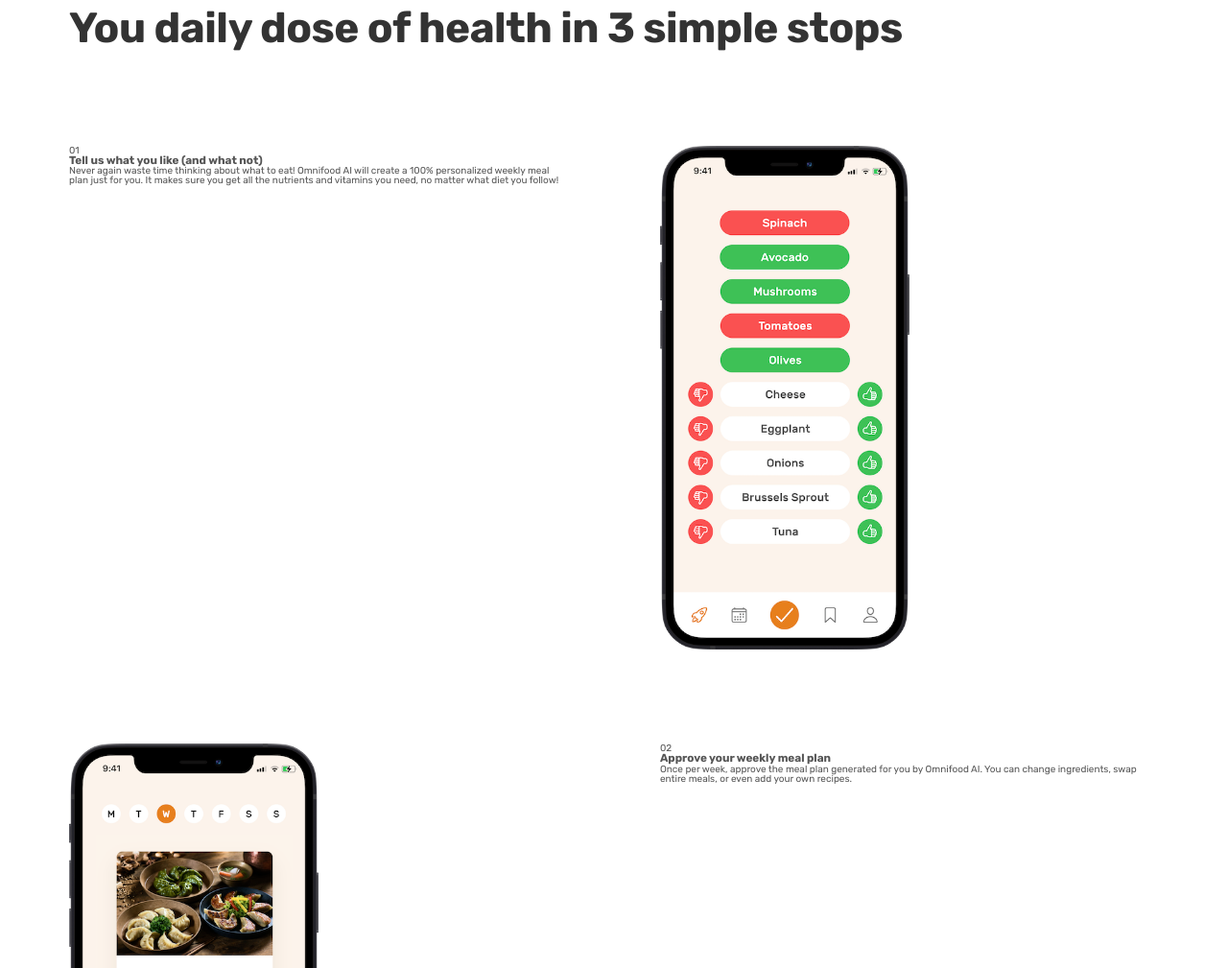
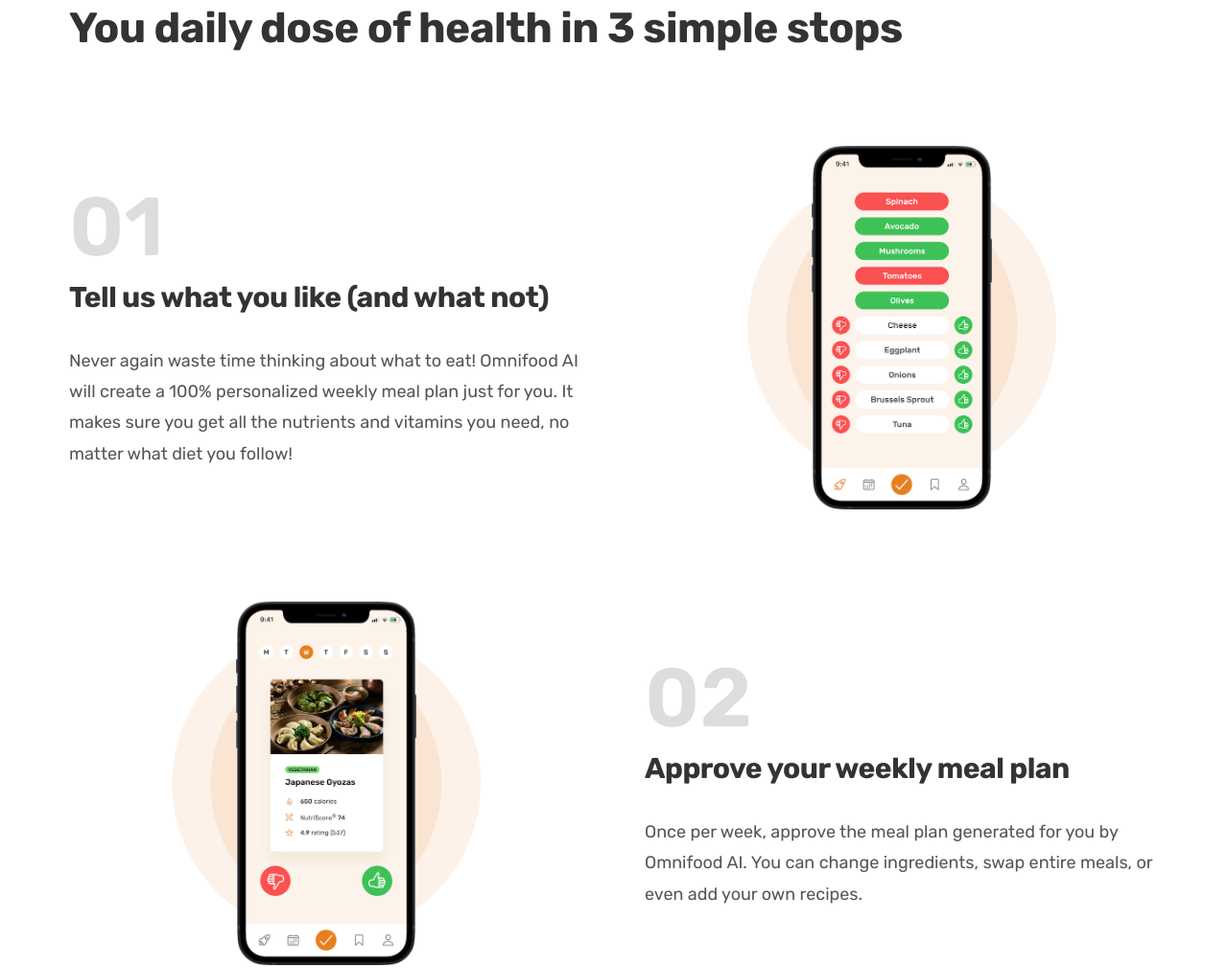
Before and after one commit to OpusMagnus5/front-end, a plain HTML site: page html-css/udemy-jonas/omnifood/index.html in a window 1280 px wide. Shown: the part 885-1894 px from the top of the page at 96% size. Drawn offline with Linux system fonts and the light colour scheme.

Commit message:
omnifood - building how it works section

```diff
--- /dev/null
+++ b/html-css/udemy-jonas/omnifood/css/general.css
@@ -0,0 +1,152 @@
+/*
+
+--- 01 TYPOGRAPHY SYSTEM
+
+FONT SIZE SYSTEM (px)
+10 / 12 / 14 / 16 / 18 / 20 / 24 / 30 / 36 / 44 / 52 / 62 / 74 / 86 / 98
+
+- Font weights:
+Default: 400
+Medium: 500
+Semi-bold: 600
+Bold: 700
+
+- Line heights:
+Default: 1
+Small: 1.05
+Paragraph default: 1.6
+
+- SPACING SYSTEM (px)
+2 / 4 / 8 / 12 / 16 / 24 / 32 / 48 / 64 / 80 / 96 / 128
+
+--- 02 COLORS
+
+- Primary: #e67e22
+- Tints: #fdf2e9
+- Shades: #cf711f
+- Accents:
+- Greys: #555 | #333
+
+--- 03 SHADOWS
+
+--- 04 BORDER RADIUS
+Default: 8px
+
+--- 05 WHITESPACE
+- SPACING SYSTEM (px)
+2 / 4 / 8 / 12 / 16 / 24 / 32 / 48 / 64 / 80 / 96 / 128
+
+*/
+
+* {
+    margin: 0;
+    padding: 0;
+    box-sizing: border-box;
+}
+
+html {
+    /* Domyślna wartość w przeglądarkach to 16px i żeby działa użytkownikowi zmiana wielkości czcionki musimy zmienić to w procentach na 10 px */
+    font-size: 62.5%;
+}
+
+body {
+    font-family: "Rubik",sans-serif;
+    line-height: 1;
+    font-weight: 400;
+    color: #555;
+}
+
+/* --- GENERAL STYLES --- */
+
+.heading-primary, .heading-secondary, .heading-tertiary {
+    font-weight: 700;
+    color: #333;
+    letter-spacing: -0.5px;
+}
+
+.heading-primary {
+    font-size: 5.2rem;
+    line-height: 1.05;
+    margin-bottom: 3.2rem;
+}
+
+.heading-secondary {
+    font-size: 4.4rem;
+    line-height: 1.2;
+    margin-bottom: 9.6rem;
+}
+
+.heading-tertiary {
+    font-size: 3rem;
+    line-height: 1.2;
+    margin-bottom: 3.2rem;
+}
+
+.subheading {
+    display: block;
+    font-size: 1.6rem;
+    font-weight: 500;
+    color: #cf711f;
+    text-transform: uppercase;
+    margin-bottom: 1.6rem;
+    letter-spacing: 0.75px;
+}
+
+.btn:link, .btn:visited {
+    font-size: 2rem;
+    font-weight: 600;
+    text-decoration: none;
+    padding: 1.6rem 3.2rem;
+    border-radius: 9px;
+    display: inline-block;
+    /* animacja przejścia, wskazujemy co chcemy animować (można użyć all) i w jakim czasie */
+    transition: background-color 0.3s;
+}
+
+.btn--full:link, .btn--full:visited {
+    background-color: #e67e22;
+    color: #fff;
+}
+
+.btn--full:hover, .btn--full:active {
+    background-color: #cf711f;
+}
+
+.btn--outline:link, .btn--outline:visited {
+    background-color: #fff;
+    color: #555;
+}
+
+.btn--outline:hover, .btn--outline:active {
+    background-color: #fdf2e9;
+    /* inset dodaje wewnątrz obiektu nie na zewnątrz - użyte zamiast border który podbija layout*/
+    box-shadow: inset 0 0 0 3px #fff;
+}
+
+.margin-right-sm {
+    margin-right: 1.6rem !important;
+}
+
+.container {
+    max-width: 120rem;
+    margin: 0 auto;
+    padding: 0 3.2rem;
+}
+
+.grid {
+    display: grid;
+    row-gap: 9.6rem;
+    column-gap: 6.4rem;
+}
+
+.grid--2-cols {
+    grid-template-columns: repeat(2, 1fr);
+}
+
+.grid--3-cols {
+    grid-template-columns: repeat(3, 1fr);
+}
+
+.grid-center-v {
+    align-items: center;
+}
--- a/html-css/udemy-jonas/omnifood/css/style.css
+++ b/html-css/udemy-jonas/omnifood/css/style.css
@@ -1,145 +1,3 @@
-/*
-
---- 01 TYPOGRAPHY SYSTEM
-
-FONT SIZE SYSTEM (px)
-10 / 12 / 14 / 16 / 18 / 20 / 24 / 30 / 36 / 44 / 52 / 62 / 74 / 86 / 98
-
-- Font weights:
-Default: 400
-Medium: 500
-Semi-bold: 600
-Bold: 700
-
-- Line heights:
-Default: 1
-Small: 1.05
-Paragraph default: 1.6
-
-- SPACING SYSTEM (px)
-2 / 4 / 8 / 12 / 16 / 24 / 32 / 48 / 64 / 80 / 96 / 128
-
---- 02 COLORS
-
-- Primary: #e67e22
-- Tints: #fdf2e9
-- Shades: #cf711f
-- Accents:
-- Greys: #555 | #333
-
---- 03 SHADOWS
-
---- 04 BORDER RADIUS
-Default: 8px
-
---- 05 WHITESPACE
-- SPACING SYSTEM (px)
-2 / 4 / 8 / 12 / 16 / 24 / 32 / 48 / 64 / 80 / 96 / 128
-
-*/
-
-* {
-    margin: 0;
-    padding: 0;
-    box-sizing: border-box;
-}
-
-html {
-    /* Domyślna wartość w przeglądarkach to 16px i żeby działa użytkownikowi zmiana wielkości czcionki musimy zmienić to w procentach na 10 px */
-    font-size: 62.5%;
-}
-
-body {
-    font-family: "Rubik",sans-serif;
-    line-height: 1;
-    font-weight: 400;
-    color: #555;
-}
-
-/* --- GENERAL STYLES --- */
-
-.heading-primary, .heading-secondary {
-    font-weight: 700;
-    color: #333;
-    letter-spacing: -0.5px;
-}
-
-.heading-primary {
-    font-size: 5.2rem;
-    line-height: 1.05;
-    margin-bottom: 3.2rem;
-}
-
-.heading-secondary {
-    font-size: 4.4rem;
-    line-height: 1.2;
-    margin-bottom: 9.6rem;
-}
-
-.subheading {
-    display: block;
-    font-size: 1.6rem;
-    font-weight: 500;
-    color: #cf711f;
-    text-transform: uppercase;
-    margin-bottom: 1.6rem;
-    letter-spacing: 0.75px;
-}
-
-.btn:link, .btn:visited {
-    font-size: 2rem;
-    font-weight: 600;
-    text-decoration: none;
-    padding: 1.6rem 3.2rem;
-    border-radius: 9px;
-    display: inline-block;
-    /* animacja przejścia, wskazujemy co chcemy animować (można użyć all) i w jakim czasie */
-    transition: background-color 0.3s;
-}
-
-.btn--full:link, .btn--full:visited {
-    background-color: #e67e22;
-    color: #fff;
-}
-
-.btn--full:hover, .btn--full:active {
-    background-color: #cf711f;
-}
-
-.btn--outline:link, .btn--outline:visited {
-    background-color: #fff;
-    color: #555;
-}
-
-.btn--outline:hover, .btn--outline:active {
-    background-color: #fdf2e9;
-    /* inset dodaje wewnątrz obiektu nie na zewnątrz - użyte zamiast border który podbija layout*/
-    box-shadow: inset 0 0 0 3px #fff;
-}
-
-.margin-right-sm {
-    margin-right: 1.6rem !important;
-}
-
-.container {
-    max-width: 120rem;
-    margin: 0 auto;
-    padding: 0 3.2rem;
-}
-
-.grid {
-    display: grid;
-    gap: 9.6rem;
-}
-
-.grid--2-cols {
-    grid-template-columns: repeat(2, 1fr);
-}
-
-.grid--3-cols {
-    grid-template-columns: repeat(3, 1fr);
-}
-
 /* --- HEADER --- */
 
 .logo {
@@ -264,6 +122,51 @@
     padding: 9.6rem 0;
 }
 
+.step-img-box {
+    position: relative;
+    display: flex;
+    align-items: center;
+    justify-content: center;
+}
+
+.step-img-box::after, .step-img-box::before {
+    content: '';
+    display: block;
+    border-radius: 50%;
+    position: absolute;
+    top: 50%;
+    left: 50%;
+    transform: translate(-50%, -50%);
+}
+
+.step-img-box::before {
+    width: 60%;
+    /* używamy zamiast height bo nie zadziała a padding bottom jest na podstawie szerokości rodzica */
+    padding-bottom: 60%;
+    background: #fdf2e9;
+    /* Elementy które mają większą wartość Z index są wyświetlane nad tymi które mają mniejszą */
+    z-index: -2;
+}
+
+.step-img-box::after {
+    width: 45%;
+    padding-bottom: 50%;
+    background-color: #fae5d3;
+    z-index: -1;
+}
+
 .step-img {
-    max-width: 50%;
+    max-width: 35%;
 }
+
+.step-number {
+    font-size: 8.6rem;
+    font-weight: 600;
+    color: #ddd;
+    margin-bottom: 1.2rem;
+}
+
+.step-description {
+    font-size: 1.8rem;
+    line-height: 1.8;
+}
--- a/html-css/udemy-jonas/omnifood/index.html
+++ b/html-css/udemy-jonas/omnifood/index.html
@@ -9,6 +9,7 @@
         <link href="https://fonts.googleapis.com/css2?family=Rubik:ital,wght@0,300..900;1,300..900&display=swap"
               rel="stylesheet">
         <link rel="stylesheet" href="css/style.css">
+        <link rel="stylesheet" href="css/general.css">
 
         <title>Omnifood</title>
     </head>
@@ -62,7 +63,7 @@
                     <h2 class="heading-secondary">You daily dose of health in 3 simple stops</h2>
                 </div>
 
-                <div class="container grid grid--2-cols">
+                <div class="container grid grid--2-cols grid-center-v">
                     <!-- STEP 01 -->
                     <div class="step-text-box">
                         <p class="step-number">01</p>
```
